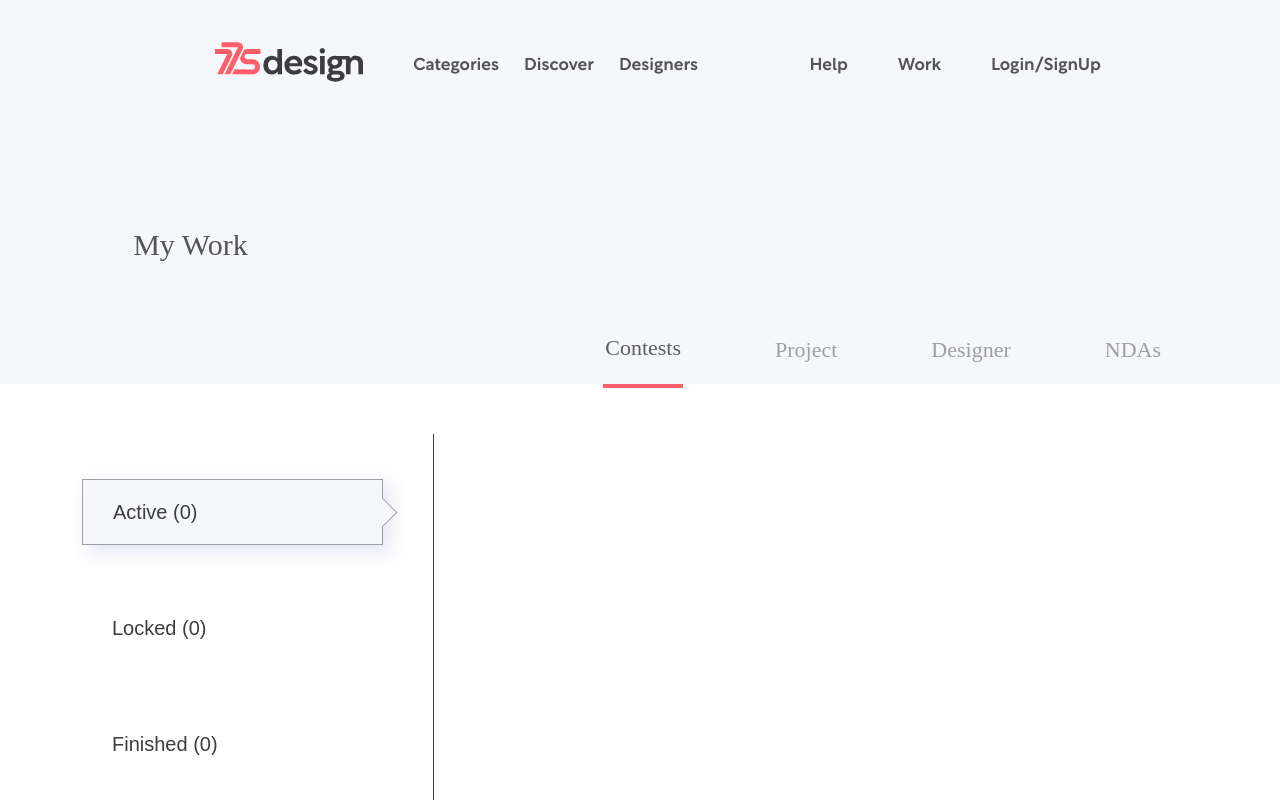
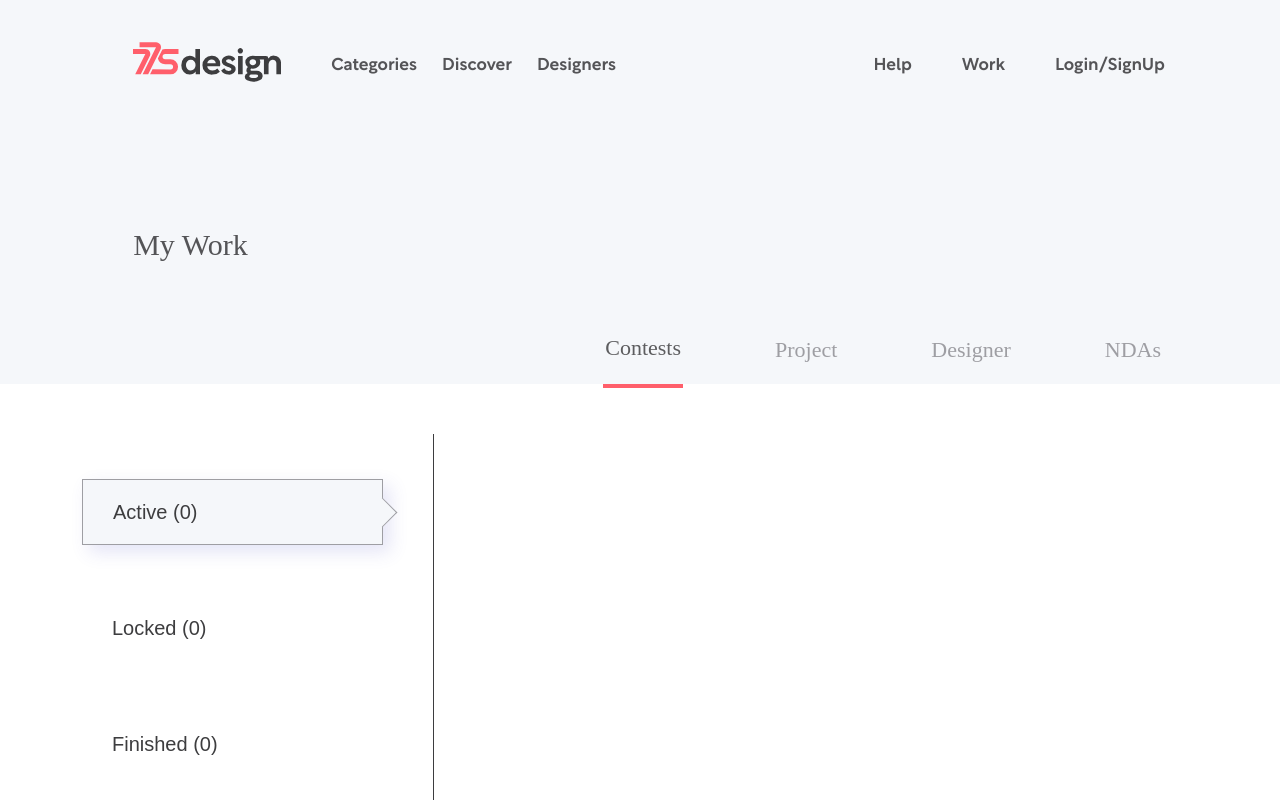
Before and after one commit to toffa0/77ssDesign, a Next.js app: page /My-work in a window 1280 px wide. Shown: the top 800 px of the page. Built offline with nearby package versions, Linux system fonts and the light colour scheme; a web font is replaced by a local one.

Commit message:
40th change

```diff
--- a/pages/My-work.js
+++ b/pages/My-work.js
@@ -1,5 +1,5 @@
 import React, { useState } from "react";
-import Contests from "@/components/my_work/contests-mywork"
+import Contests from "@/components/my_work/contests-mywork";
 import Navbar from "@/components/navbar";
 import Footer from "@/components/footer";
 import Projects from "@/components/my_work/projects-mywork";
@@ -8,24 +8,20 @@ import Ndas from "@/components/my_work/ndas-mywork";
 const Mywork = () => {
   const [activeComponent, setActiveComponent] = useState("contests");
 
-
-
   return (
     <div className="settings-container  ">
+      <div className="home_section mainscr ">
+        <Navbar />
 
-
-        <div className="home_section mainscr ">
-        <div className="max">
-        <Navbar/>
-
-        </div>
         <div className="max mt-133">
           <div className="my-workkk  mb-46">
             <h1 id="title">My Work</h1>
           </div>
           <div className="settings-nav " id="work-nav">
             <button
-          className={` ${activeComponent === "contests" ? "active nav-btn" : "nav-btn"}`}
+              className={` ${
+                activeComponent === "contests" ? "active nav-btn" : "nav-btn"
+              }`}
               onClick={() => setActiveComponent("contests")}
             >
               Contests
@@ -60,19 +56,16 @@ const Mywork = () => {
       </div>
 
       <div className=" ">
-
         <div className="mywork-conten max">
           {activeComponent === "contests" && <Contests />}
           {activeComponent === "Project" && <Projects />}
           {activeComponent === "Designer" && <Designer />}
-        {activeComponent === "NDAs" && <Ndas/>}
+          {activeComponent === "NDAs" && <Ndas />}
         </div>
       </div>
-      <Footer/>
+      <Footer />
     </div>
   );
 };
 
-
-
 export default Mywork;
```
Lines whose indentation alone changed are shown as unchanged.
